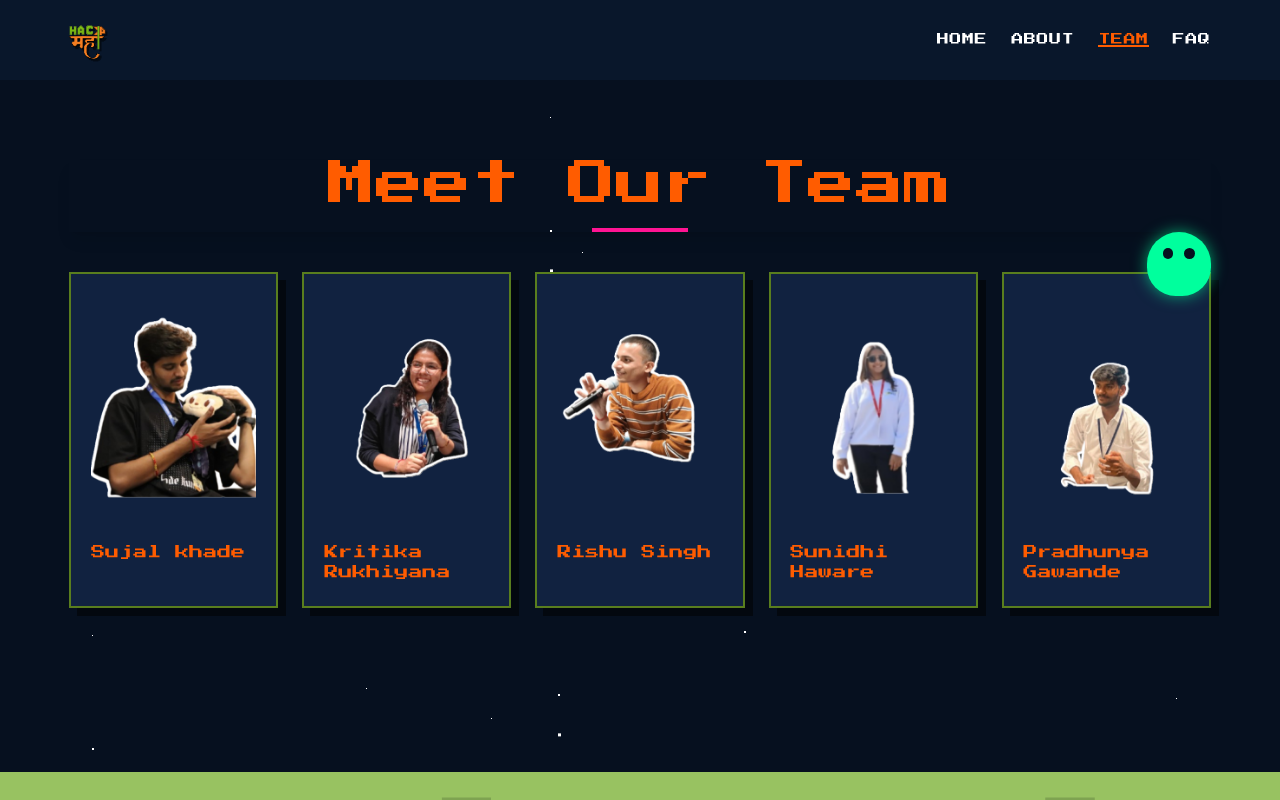
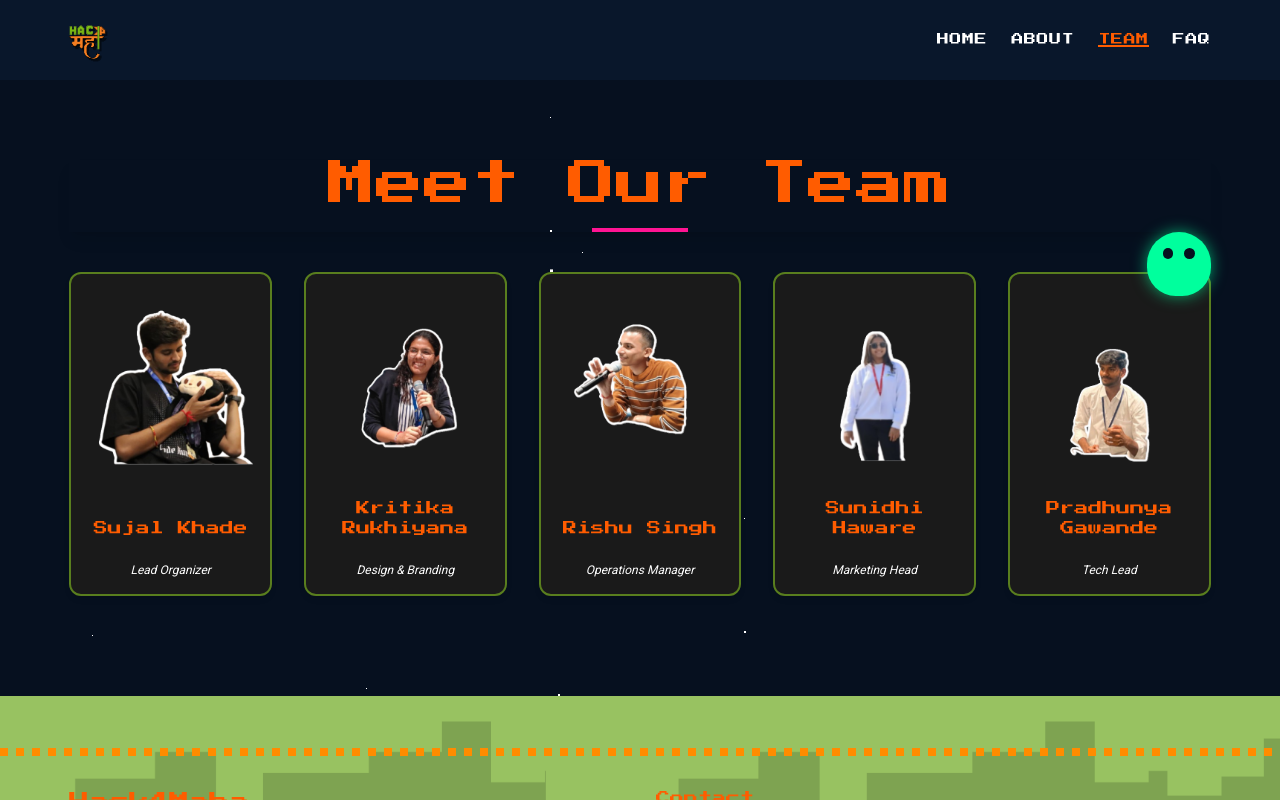
Before and after one commit to codetechie18/Hack4Maha, a React (Vite) app: page /team in a window 1280 px wide. Shown: the top 800 px of the page. Built offline with nearby package versions, Linux system fonts and the light colour scheme.

Commit message:
decription added

```diff
--- a/src/Pages/Team.jsx
+++ b/src/Pages/Team.jsx
@@ -6,26 +6,26 @@ import PixelArt from "../Components/PixelArt";
 const TeamMember = ({ member, index }) => {
   return (
     <motion.div
-      className="retro-card p-5"
+      className="retro-card flex flex-col justify-between items-center p-4 bg-[#1a1a1a] rounded-xl shadow-md text-center h-full"
       initial={{ opacity: 0, y: 30 }}
       whileInView={{ opacity: 1, y: 0 }}
       viewport={{ once: true }}
       transition={{ duration: 0.5, delay: index * 0.1 }}
     >
-      <div className="relative mb-6 overflow-hidden group">
+      <div className="relative w-full group overflow-hidden rounded-lg">
         <img
           src={member.photo}
           alt={member.name}
-          className="w-full h-56 object-cover rounded transition-transform duration-500 group-hover:scale-110"
+          className="w-full h-48 object-cover rounded transition-transform duration-500 group-hover:scale-105"
         />
-        <div className="absolute inset-0 bg-gradient-to-t from-space-dark/90 to-transparent opacity-0 group-hover:opacity-100 transition-opacity duration-300 flex items-end justify-center p-4">
+        <div className="absolute inset-0 bg-black bg-opacity-70 opacity-0 group-hover:opacity-100 flex items-center justify-center transition-opacity duration-300">
           <div className="flex space-x-4">
             {member.twitter && (
               <a
                 href={member.twitter}
                 target="_blank"
                 rel="noopener noreferrer"
-                className="text-white hover:text-[#1DA1F2] transition-colors duration-300"
+                className="text-white hover:text-[#1DA1F2]"
               >
                 <FaTwitter size={20} />
               </a>
@@ -35,7 +35,7 @@ const TeamMember = ({ member, index }) => {
                 href={member.github}
                 target="_blank"
                 rel="noopener noreferrer"
-                className="text-white hover:text-[#] transition-colors duration-300"
+                className="text-white hover:text-gray-300"
               >
                 <FaGithub size={20} />
               </a>
@@ -45,7 +45,7 @@ const TeamMember = ({ member, index }) => {
                 href={member.linkedin}
                 target="_blank"
                 rel="noopener noreferrer"
-                className="text-white hover:text-blue-600 transition-colors duration-300"
+                className="text-white hover:text-blue-600"
               >
                 <FaLinkedinIn size={20} />
               </a>
@@ -53,11 +53,10 @@ const TeamMember = ({ member, index }) => {
           </div>
         </div>
       </div>
-      <h3 className="font-pixel text-[#ff5c00] mb-1 text-sm aliiign-center justify-center">
-        {member.name}
-      </h3>
-      {/* <p className="text-neon-pink text-sm mb-3">{member.role}</p> */}
-      {/* <p className="text-sm text-gray-300">{member.bio}</p> */}
+      <div className="mt-4">
+        <h3 className="font-pixel text-[#ff5c00] text-sm">{member.name}</h3>
+        <p className="text-white text-xs italic mt-1">{member.role}</p>
+      </div>
     </motion.div>
   );
 };
@@ -66,103 +65,41 @@ const Team = () => {
   const teamData = {
     organizing: [
       {
-        name: "Sujal khade",
-        role: "",
-        // bio: "Digital marketing strategist with a passion for technology and community building.",
-        photo:
-          "/img/org/sujal.png",
+        name: "Sujal Khade",
+        role: "Lead Organizer",
+        photo: "/img/org/sujal.png",
         twitter: "https://x.com/CodeTechie43?t=mTB5xj5Xm0mxEtD78UeReQ&s=09",
-        linkedin: "https://www.linkedin.com/in/sujal-khade-2823a32a6?utm_source=share&utm_campaign=share_via&utm_content=profile&utm_medium=android_app",
+        linkedin: "https://www.linkedin.com/in/sujal-khade-2823a32a6",
       },
       {
         name: "Kritika Rukhiyana",
-        role: "",
-        // bio: "Storyteller creating compelling content across digital platforms to spread the word.",
-        photo:
-          "/img/org/kritika.png",
+        role: "Design & Branding",
+        photo: "/img/org/kritika.png",
         twitter: "https://x.com/Kritika8924",
         linkedin: "https://www.linkedin.com/in/kritika-rukhiyana-65a28a307",
       },
       {
         name: "Rishu Singh",
-        role: "",
-        // bio: "Tech enthusiast with 10+ years of experience organizing hackathons and tech events.",
-        photo:
-          "/img/org/rishu.png",
+        role: "Operations Manager",
+        photo: "/img/org/rishu.png",
         twitter: "https://x.com/rishuksingh",
-        // github: "https://github.com",
         linkedin: "https://www.linkedin.com/in/rishukrsingh/",
       },
       {
         name: "Sunidhi Haware",
-        role: "",
-        // bio: "Event management specialist ensuring smooth execution of all hackathon operations.",
-        photo:
-          "/img/org/sunidhi.png",
+        role: "Marketing Head",
+        photo: "/img/org/sunidhi.png",
         twitter: "https://x.com/Sunidhi_vj",
         linkedin: "https://www.linkedin.com/in/sunidhi-haware-797a97323",
       },
       {
         name: "Pradhunya Gawande",
-        role: "",
-        // bio: "Building online communities and managing social media presence for maximum engagement.",
-        photo:
-          "/img/org/pradhunya.png",
+        role: "Tech Lead",
+        photo: "/img/org/pradhunya.png",
         twitter: "https://x.com/pradhunya_patil",
         linkedin: "https://www.linkedin.com/in/pradhunya-gawande",
       },
-      // {
-      //   name: "Amit Kumar",
-      //   role: "Technical Lead",
-      //   // bio: "Full-stack developer and cloud architect handling technical infrastructure.",
-      //   photo:
-      //     " ",
-      //   github: "https://github.com",
-      //   linkedin: "https://linkedin.com",
-      // },
-      // {
-      //   name: "Neha Gupta",
-      //   role: "Partnerships Manager",
-      //   // bio: "Connecting companies with talented developers and fostering valuable partnerships.",
-      //   photo:
-      //     " ",
-      //   twitter: "https://twitter.com",
-      //   linkedin: "https://linkedin.com",
-      // },
-      // {
-      //   name: "Rohan Joshi",
-      //   role: "Full-Stack Developer",
-      //   // bio: "JavaScript enthusiast specializing in React and Node.js development.",
-      //   photo:
-      //     " ",
-      //   github: "https://github.com",
-      //   twitter: "https://twitter.com",
-      //   linkedin: "https://linkedin.com",
-      // },
-      // {
-      //   name: "Zara Khan",
-      //   role: "UI/UX Designer",
-      //   // bio: "Creating delightful user experiences that bring joy to digital interactions.",
-      //   photo:
-      //     " ",
-      //   twitter: "https://twitter.com",
-      //   linkedin: "https://linkedin.com",
-      // },
-      // {
-      //   name: "Vikram Singh",
-      //   role: "DevOps Engineer",
-      //   // bio: "Infrastructure specialist ensuring hackathon systems run smoothly.",
-      //   photo:
-      //     " ",
-      //   github: "https://github.com",
-      //   linkedin: "https://linkedin.com",
-      // },
     ],
-    // tech: [
-
-    // ],
-    // marketing: [
-    // ]
   };
 
   return (
@@ -170,75 +107,17 @@ const Team = () => {
       <section className="py-20">
         <div className="container-custom">
           <SectionTitle>Meet Our Team</SectionTitle>
-          {/* <motion.p
-            className="text-center max-w-2xl mx-auto mb-16 text-lg"
-            initial={{ opacity: 0, y: 20 }}
-            animate={{ opacity: 1, y: 0 }}
-            transition={{ duration: 0.5 }}
-          >
-            Hack4Maha is brought to you by a dedicated team of tech enthusiasts,
-            event organizers, and creatives committed to providing an
-            exceptional hackathon experience.
-          </motion.p> */}
 
           <div className="relative">
             <div className="absolute -top-10 right-0 hidden xl:block">
               <PixelArt type="alien" size="lg" />
             </div>
 
-            <div className="mb-16">
-              {/* <motion.h3
-                className="font-pixel text-neon-pink text-xl mb-8"
-                initial={{ opacity: 0, x: -20 }}
-                whileInView={{ opacity: 1, x: 0 }}
-                viewport={{ once: true }}
-                transition={{ duration: 0.5 }}
-              >
-                ORGANIZING TEAM
-              </motion.h3> */}
-
-              <div className="grid grid-cols-1 md:grid-cols-2 lg:grid-cols-5 gap-6">
-                                {teamData.organizing.map((member, index) => (
-                  <TeamMember key={index} member={member} index={index} />
-                ))}
-              </div>
+            <div className="grid grid-cols-1 sm:grid-cols-2 lg:grid-cols-5 gap-8">
+              {teamData.organizing.map((member, index) => (
+                <TeamMember key={index} member={member} index={index} />
+              ))}
             </div>
-
-            {/* <div className="mb-16">
-              <motion.h3
-                className="font-pixel text-neon-pink text-xl mb-8"
-                initial={{ opacity: 0, x: -20 }}
-                whileInView={{ opacity: 1, x: 0 }}
-                viewport={{ once: true }}
-                transition={{ duration: 0.5 }}
-              >
-                TECHNICAL TEAM
-              </motion.h3>
-
-              <div className="grid grid-cols-1 md:grid-cols-3 gap-6">
-                {teamData.tech.map((member, index) => (
-                  <TeamMember key={index} member={member} index={index} />
-                ))}
-              </div>
-            </div> */}
-
-            {/* <div>
-              <motion.h3
-                className="font-pixel text-neon-pink text-xl mb-8"
-                initial={{ opacity: 0, x: -20 }}
-                whileInView={{ opacity: 1, x: 0 }}
-                viewport={{ once: true }}
-                transition={{ duration: 0.5 }}
-              >
-                MARKETING & COMMUNICATIONS
-              </motion.h3>
-
-              <div className="grid grid-cols-1 md:grid-cols-3 gap-6">
-                {teamData.marketing.map((member, index) => (
-                  <TeamMember key={index} member={member} index={index} />
-                ))}
-              </div>
-            </div> */}
           </div>
         </div>
       </section>
```
